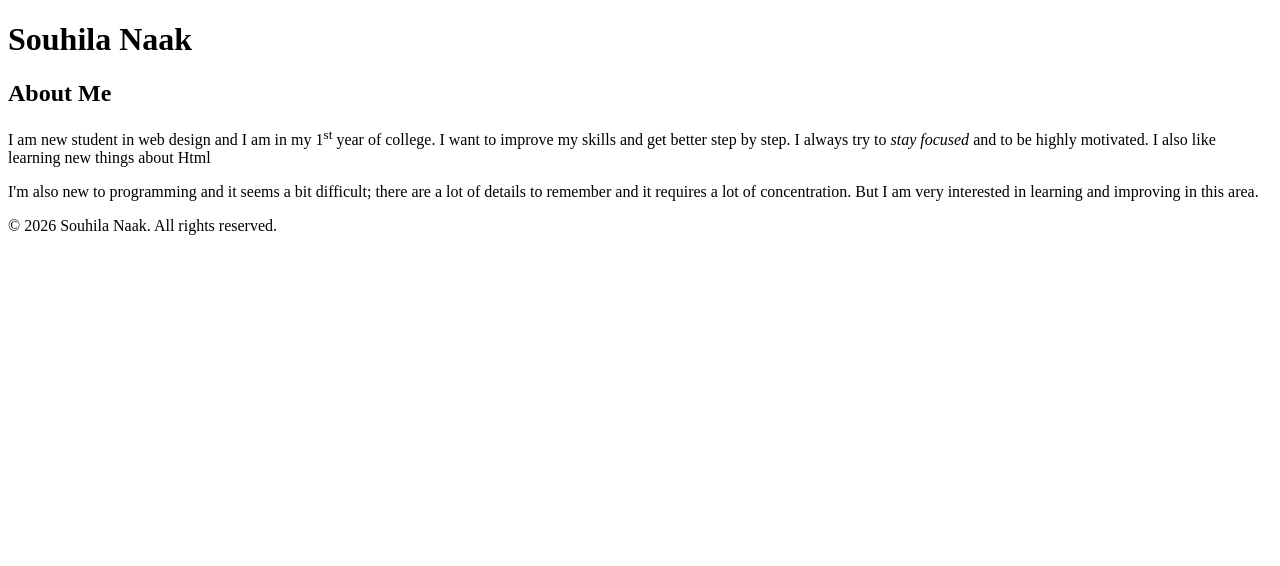
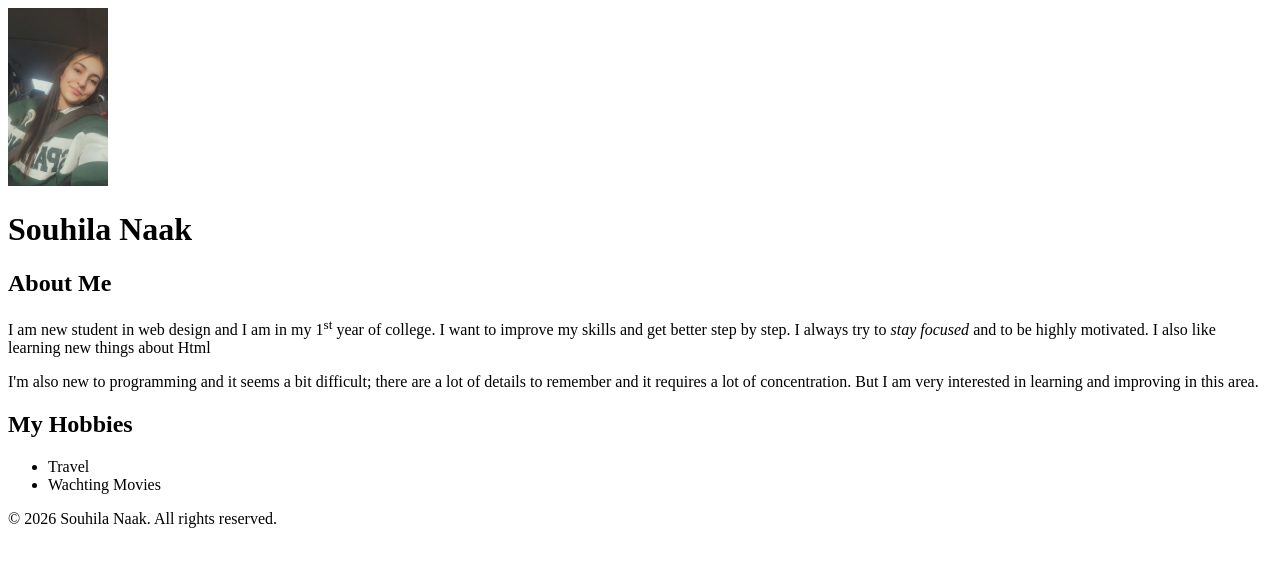
Before and after one commit to naak0001/github.io, a plain HTML site: page html-assigment/index.html in a window 1280 px wide. Drawn offline with Linux system fonts and the light colour scheme.

Commit message:
add index.html

```diff
--- a/html-assigment/index.html
+++ b/html-assigment/index.html
@@ -7,10 +7,16 @@
   </head>
   <body>
   <header>
+
+    <img src="images/img.jpg" alt="Image of Souhila Naak" width="100" >
+
 <h1>Souhila Naak</h1>
   </header>
   <article>
+
   <h2>About Me </h2>
+
+
   <p1>
     I am new student in  web design and I am in my 1<sup>st</sup> year of college. I want to improve my skills and
     get better step by step. I always try to <em>stay focused</em> and to be highly motivated.
@@ -23,6 +29,14 @@
   I'm also new to programming and it seems a bit difficult; there are a lot of details to remember and it requires a lot of concentration. But I am very interested in learning and improving in this area.
 </article>
 
+<section>
+  <h2>My Hobbies</h2>
+  <ul>
+    <li>Travel</li>
+    <li>Wachting Movies</li>
+  </ul>
+</section>
+
 <footer>
         <p>&copy; 2026 Souhila Naak. All rights reserved.</p>
     </footer>
```
Also changed, not shown: html-assigment/images/img.jpg (added), 1 other file.
